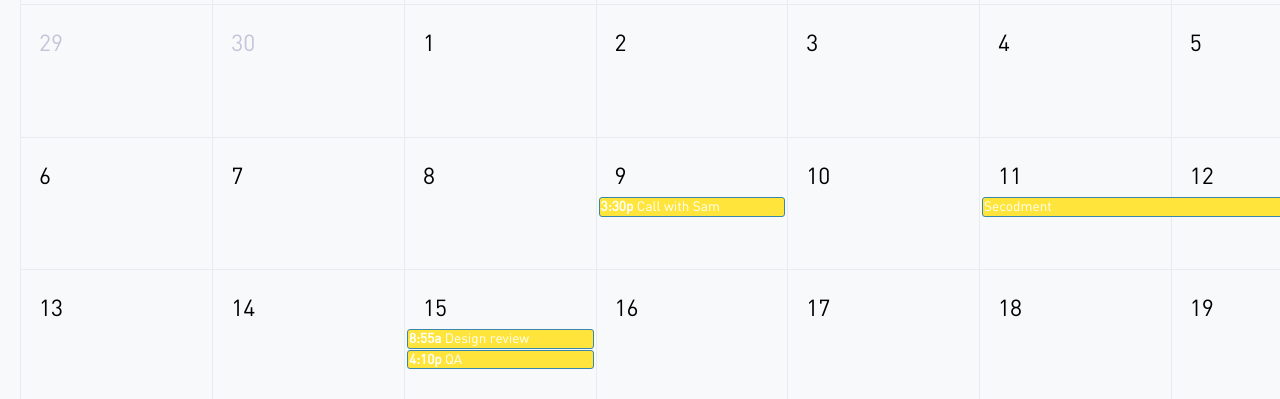
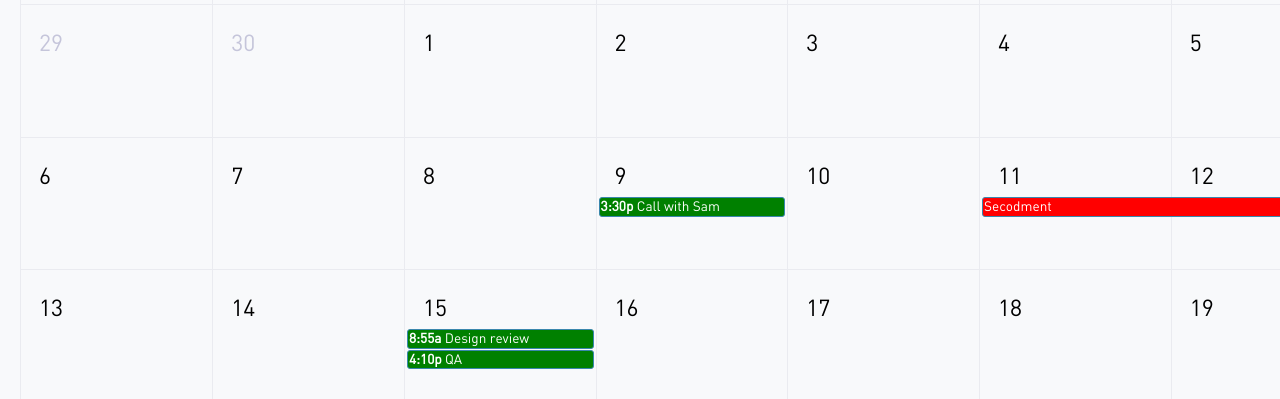
Before and after one commit to Vikaras/Koralis, a plain HTML site: page index.html in a window 1280 px wide. Shown: the part 371-770 px from the top of the page. Drawn offline with Linux system fonts and the light colour scheme; a web font is replaced by a local one.

Commit message:
Find how to modify bg colors for events

```diff
--- a/css/_components.calendar.scss
+++ b/css/_components.calendar.scss
@@ -140,7 +140,7 @@
     border-color: #eaebf0; }
 
   &.fc-unthemed td.fc-today {
-    background: #ececf6; }
+    background: #ececf6 !important; }
 
   &.fc-unthemed td.fc-today .fc-day-number {
     height: 43px;
--- a/js/scripts.js
+++ b/js/scripts.js
@@ -12,30 +12,29 @@ $(function () {
         },
         eventSources: [
 
-            // your event source
             {
-                events: [ // put the array in the `events` property
+                events: [
                     {
                         title  : 'Call with Sam',
-                        start  : '2018-05-09T15:30:00'
+                        start  : '2018-05-09T15:30:00',
                     },
                     {
                         title  : 'Secodment',
                         start  : '2018-05-11',
-                        end    : '2018-05-13'
+                        end    : '2018-05-13',
                     },
                     {
                         title  : 'Design review',
-                        start  : '2018-05-15T08:55:00'
+                        start  : '2018-05-15T08:55:00',
                     },
                     {
                         title  : 'QA',
-                        start  : '2018-05-15T16:10:00'
+                        start  : '2018-05-15T16:10:00',
                     },
                     {
                         title  : 'Vocation',
                         start  : '2018-05-23',
-                        end    : '2018-05-26'
+                        end    : '2018-05-26',
                     },
                     {
                         title  : 'Call with Dave',
@@ -43,14 +42,27 @@ $(function () {
                     },
                     {
                         title  : 'Meet with Dave',
-                        start  : '2018-05-28T17:00:00'
+                        start  : '2018-05-28T17:00:00',
                     }
                 ],
-                backgroundColor:'#ffe53b'
+
+                // backgroundColor:'#ffe53b'
                 // color: 'black',     // an option!
                 // textColor: 'yellow' // an option!
             }
         ],
+
+        eventRender: function(event, element) {
+            if(event.start.diff(event.end, 'days') <= 0) {
+                $(element).css("background-color","red")
+            } else {
+                $(element).css("background-color","green")
+            }
+            // console.log(event.start.diff(event.end, 'days'))
+            // console.log(event, element);
+            // console.log(event.start);
+            // console.log(event.end);
+        },
 
         defaultView: 'month',
         height: 752,
```
Also changed, not shown: css/style.css, 1 other file.
